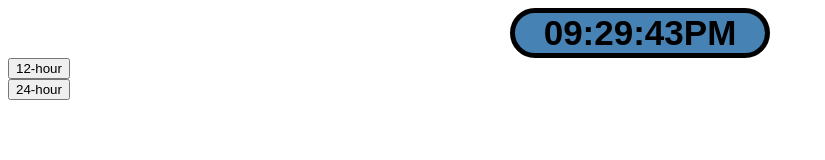
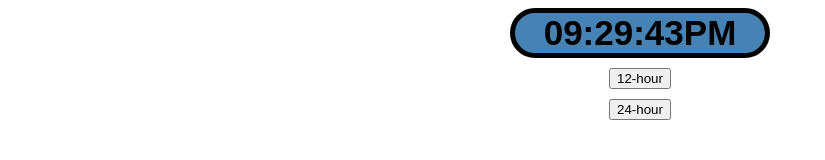
Before and after one commit to curry-scott/Clock, a plain HTML site: page index.html in a window 1280 px wide. Shown: the whole page, without its empty margins (0-825 px from the left). Drawn offline with Linux system fonts and the light colour scheme.

Commit message:
css/style.css

```diff
--- a/css/style.css
+++ b/css/style.css
@@ -9,10 +9,17 @@
     font-size: 35px;
     font-weight: bolder;
     width: 250px;
-    color:black;
+    color: black;
     text-align: center;
     border: 5px solid black;
     border-radius: 50px;
     margin: auto;
+    }
+.push {
+     margin: auto;
+     margin-top: 10px;
+     display: flex;
+     max-width: 250px;
+     align-items: center;
 
-  }
+}
```
